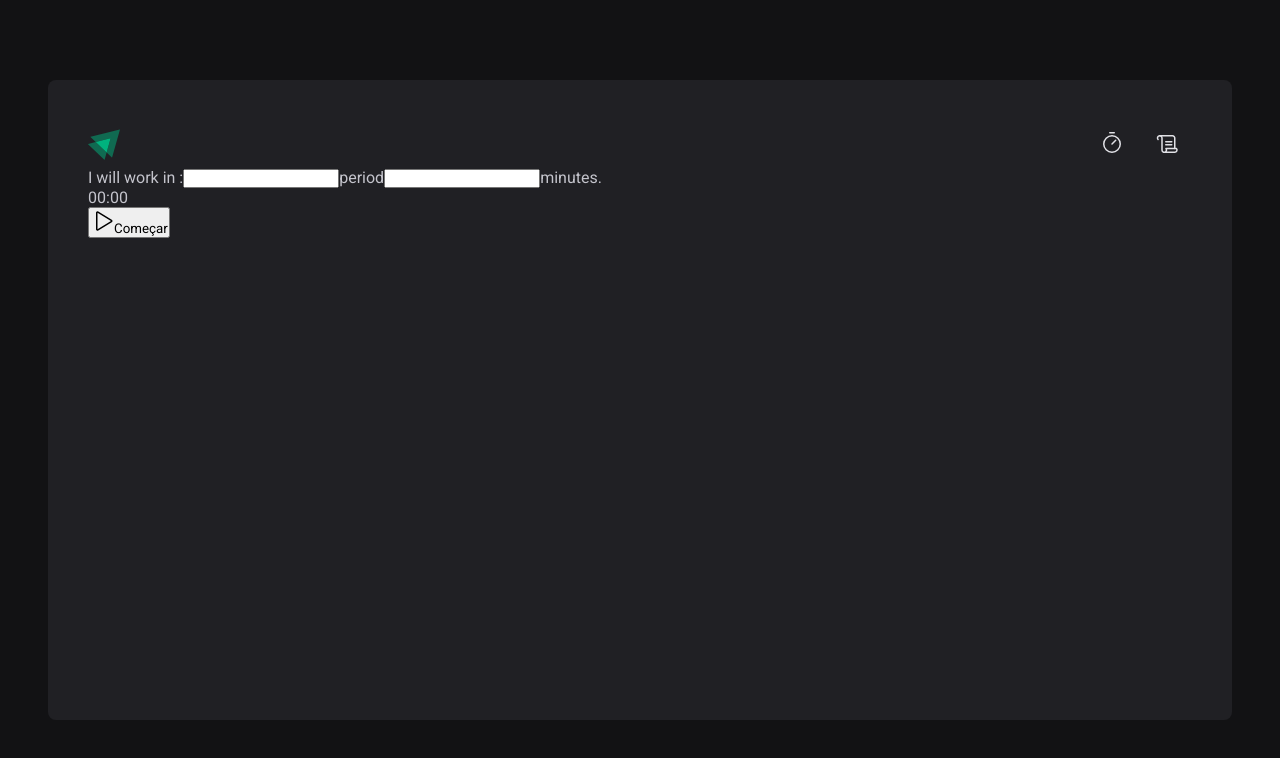
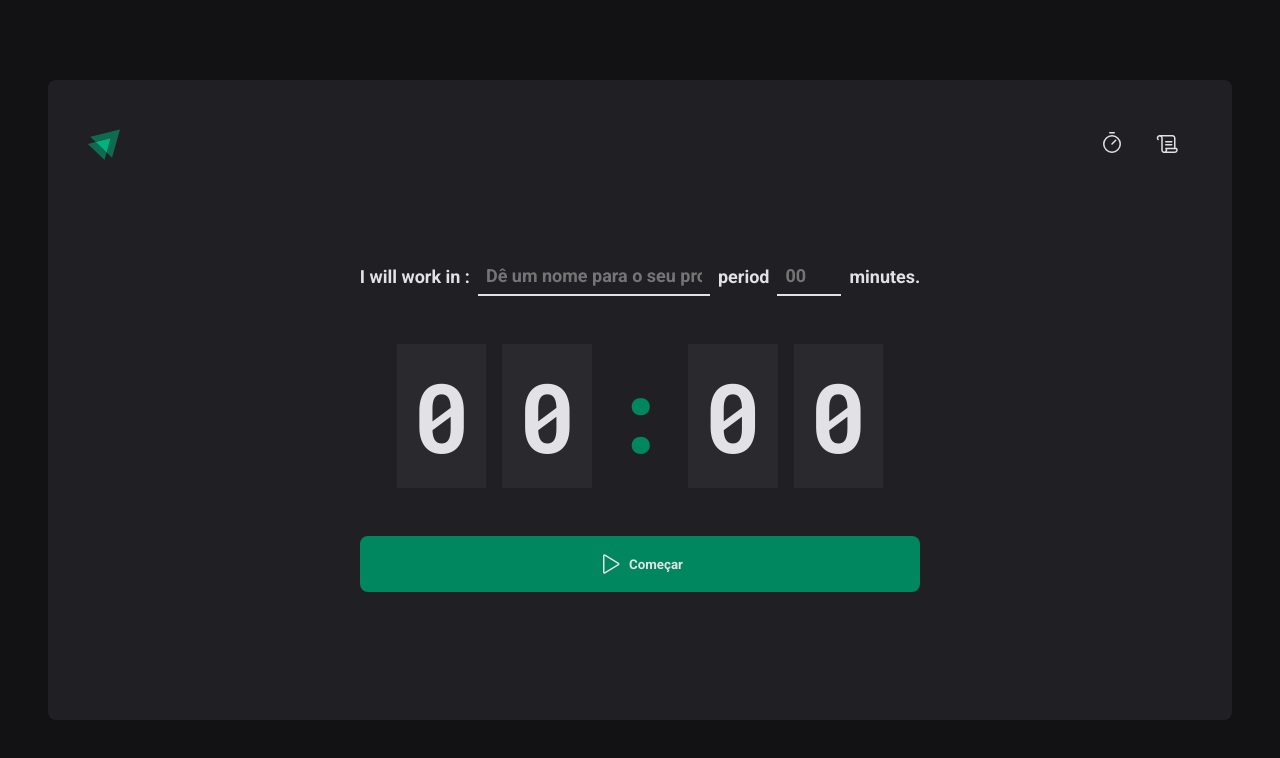
Before and after one commit to yujiarima17/pomodoro_react, a React (Vite) app: page / in a window 1280 px wide. Shown: the top 758 px of the page. Built offline with nearby package versions, Linux system fonts and the light colour scheme.

Commit message:
styling the home page

```diff
--- a/src/pages/Home/index.tsx
+++ b/src/pages/Home/index.tsx
@@ -1,5 +1,13 @@
 import { Play } from 'phosphor-react'
-import { CountDownContainer, FormContainer, HomeContainer } from './styles'
+import {
+  CountDownContainer,
+  FormContainer,
+  HomeContainer,
+  MinutesAmountInput,
+  Separator,
+  StartCountDownButton,
+  TaskInput,
+} from './styles'
 
 export function Home() {
   return (
@@ -7,23 +15,29 @@
       <form action="">
         <FormContainer>
           <label htmlFor="task">I will work in :</label>
-          <input type="text" id="task" />
+          <TaskInput id="task" placeholder="Dê um nome para o seu projeto" />
+
           <label htmlFor="">period</label>
-          <input type="number" id="minutesAmount" />
+          <MinutesAmountInput
+            type="number"
+            id="minutesAmount"
+            placeholder="00"
+          />
+
           <span>minutes.</span>
         </FormContainer>
 
         <CountDownContainer>
           <span>0</span>
           <span>0</span>
-          <span>:</span>
+          <Separator>:</Separator>
           <span>0</span>
           <span>0</span>
         </CountDownContainer>
-        <button type="submit">
+        <StartCountDownButton type="submit">
           <Play size={24}> </Play>
           Começar
-        </button>
+        </StartCountDownButton>
       </form>
     </HomeContainer>
   )
--- a/src/pages/Home/styles.ts
+++ b/src/pages/Home/styles.ts
@@ -1,6 +1,93 @@
 import styled from 'styled-components'
 
-export const HomeContainer = styled.main``
-export const CountDownContainer = styled.div``
+export const HomeContainer = styled.main`
+  flex: 1;
+  display: flex;
+  flex-direction: column;
+  align-items: center;
+  justify-content: center;
+  form {
+    display: flex;
+    flex-direction: column;
+    align-items: center;
+    gap: 3rem;
+  }
+`
+export const CountDownContainer = styled.div`
+  font-family: 'Roboto Mono', monospace;
+  font-size: 6rem;
+  line-height: 5rem;
+  color: ${(props) => props.theme['gray-100']};
+  display: flex;
+  gap: 1rem;
+  span {
+    background: ${(props) => props.theme['gray-700']};
+    padding: 2rem 1rem;
+  }
+`
 
-export const FormContainer = styled.div``
+export const FormContainer = styled.div`
+  width: 100%;
+  display: flex;
+  align-items: center;
+  justify-content: center;
+  gap: 0.5rem;
+  color: ${(props) => props.theme['gray-100']};
+  font-size: 1.125rem;
+  font-weight: bold;
+  flex-wrap: wrap;
+`
+export const Separator = styled.div`
+  padding: 2rem 0;
+  color: ${(props) => props.theme['green-500']};
+  width: 4rem;
+  overflow: hidden;
+  display: flex;
+  justify-content: center;
+`
+export const StartCountDownButton = styled.button`
+  width: 100%;
+  border: 0;
+  padding: 1rem;
+  border-radius: 8px;
+  display: flex;
+  align-items: center;
+  justify-content: center;
+  gap: 0.5rem;
+  font-weight: bold;
+  cursor: pointer;
+  background: ${(props) => props.theme['green-500']};
+  color: ${(props) => props.theme['gray-100']};
+  &:not(:disabled)hover {
+    background: ${(props) => props.theme['green-700']};
+  }
+  &:disabled {
+    opacity: 0.7;
+    cursor: not-allowed;
+  }
+`
+// forma de reutilizar o css dentro do styled components por meio de herança
+const BaseInput = styled.input`
+  background: transparent;
+  height: 2.5rem;
+  border: 0;
+  border-bottom: 2px solid ${(props) => props.theme['gray-500  ']};
+  font-weight: bold;
+  font-size: 1.125rem;
+  padding: 0 0.5rem;
+  color: ${(props) => props.theme['gray-100']};
+
+  &::placeholder {
+    color: ${(props) => props.theme['gray-500 ']};
+  }
+  &:focus {
+    box-shadow: none;
+    border-color: ${(props) => props.theme['green-500']};
+  }
+`
+export const TaskInput = styled(BaseInput)`
+  flex: 1;
+`
+export const MinutesAmountInput = styled(BaseInput)`
+  width: 4rem;
+`
```
